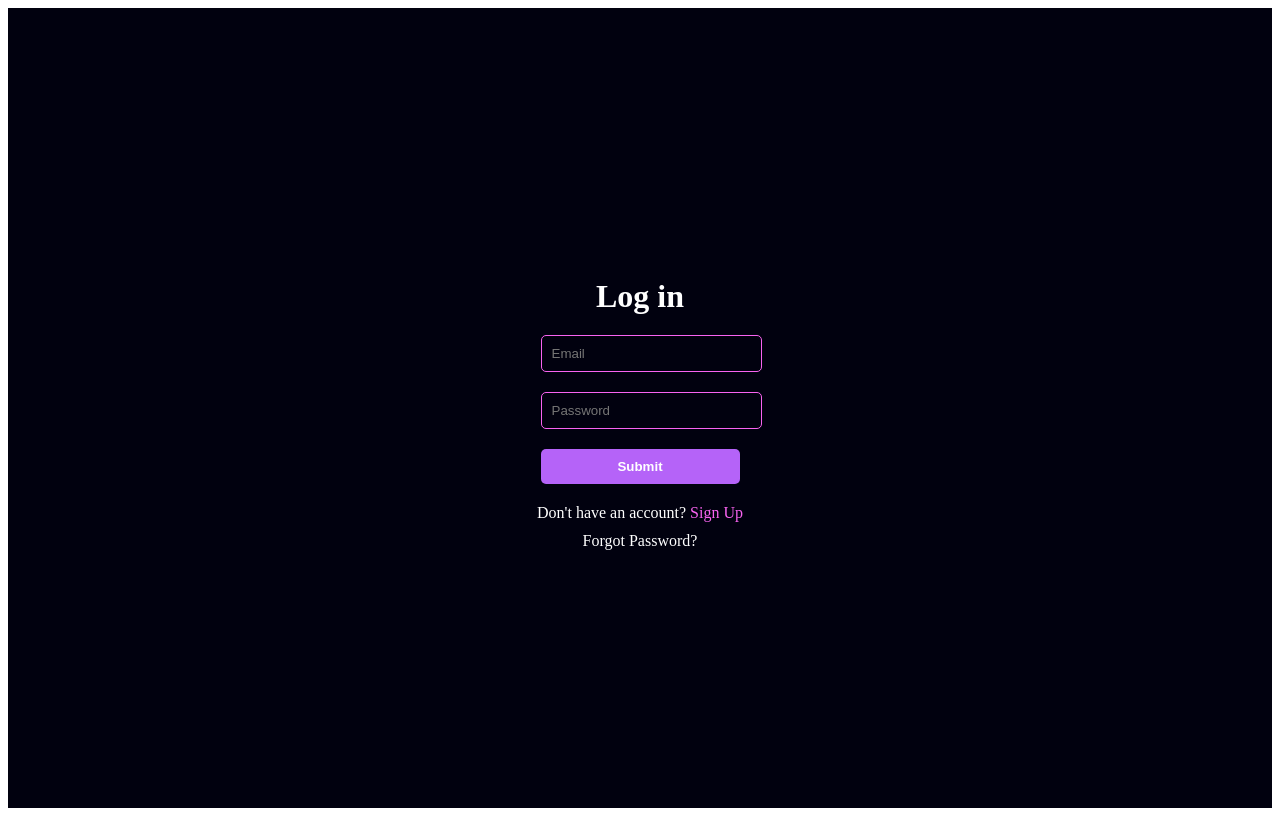
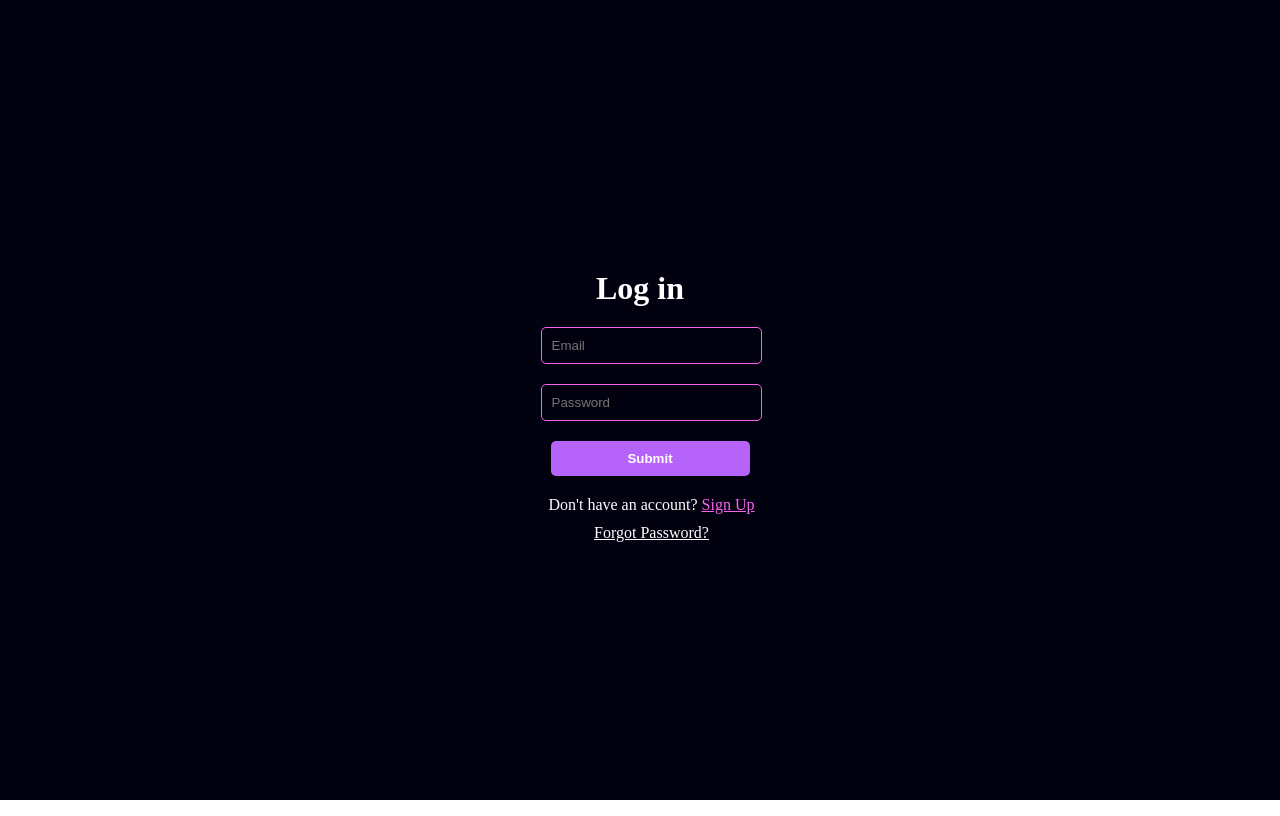
Before and after one commit to Grayson-code/timetable-manager, a SvelteKit app: page / in a window 1280 px wide. Built offline with nearby package versions, Linux system fonts and the light colour scheme; no server answers.

Commit message:
refactor: :art: improved readability and look of login page

```diff
--- a/src/components/Auth.svelte
+++ b/src/components/Auth.svelte
@@ -48,36 +48,43 @@
 	</form>
 	{#if register}
 		<div
+
 			on:click={() => {
 				register = false;
 			}}
 			on:keydown={() => {}}
 		>
 			Already have an account?
-			<p>Log in</p>
+			<span class="login-text">Log in</span>
 		</div>
 	{:else}
 		<div
+			class="dont-have-account-text"
 			on:click={() => {
 				register = true;
 			}}
 			on:keydown={() => {}}
 		>
-			Don't have an account? <p>Sign Up</p>
+			Don't have an account? <span class="signup-text">Sign Up</span>
 		</div>
 		<div
 			on:click={() => {
-				authHandlers.resetPassword(email)
+				authHandlers.resetPassword(email);
 			}}
 			on:keydown={() => {}}
+			class="forgot-password-text"
 		>
 			Forgot Password?
 		</div>
 	{/if}
 </div>
 
-      <style>
+<style>
+	:global(body) {
+		margin: 0;
+	}
 	.container {
+
 		display: flex;
 		flex-direction: column;
 		align-items: center;
@@ -97,8 +104,8 @@
 		margin-bottom: 20px;
 	}
 
-	input[type="email"],
-	input[type="password"] {
+	input[type='email'],
+	input[type='password'] {
 		width: 100%;
 		padding: 10px;
 		margin-bottom: 20px;
@@ -118,26 +125,37 @@
 		font-weight: bold;
 		cursor: pointer;
 		margin-bottom: 20px;
+		margin-left: 10px;
 	}
 
-	.container div {
-		color: #ffffff;
+
+	.forgot-password-text,
+	.dont-have-account-text {
+		color: white;
 		margin-bottom: 10px;
 		cursor: pointer;
+		margin-left: 23px;
 	}
 
-	.container div p {
+	.forgot-password-text {
+		text-decoration: underline;
+	}
+
+	.signup-text {
 		display: inline;
+		text-decoration: underline;
 		color: #f863f0;
 	}
+
+
 
 	@media only screen and (max-width: 600px) {
 		.container {
 			padding: 10px;
 		}
 
-		input[type="email"],
-		input[type="password"] {
+		input[type='email'],
+		input[type='password'] {
 			margin-bottom: 10px;
 		}
 
@@ -145,4 +163,4 @@
 			margin-bottom: 10px;
 		}
 	}
-      </style>
+</style>
```
